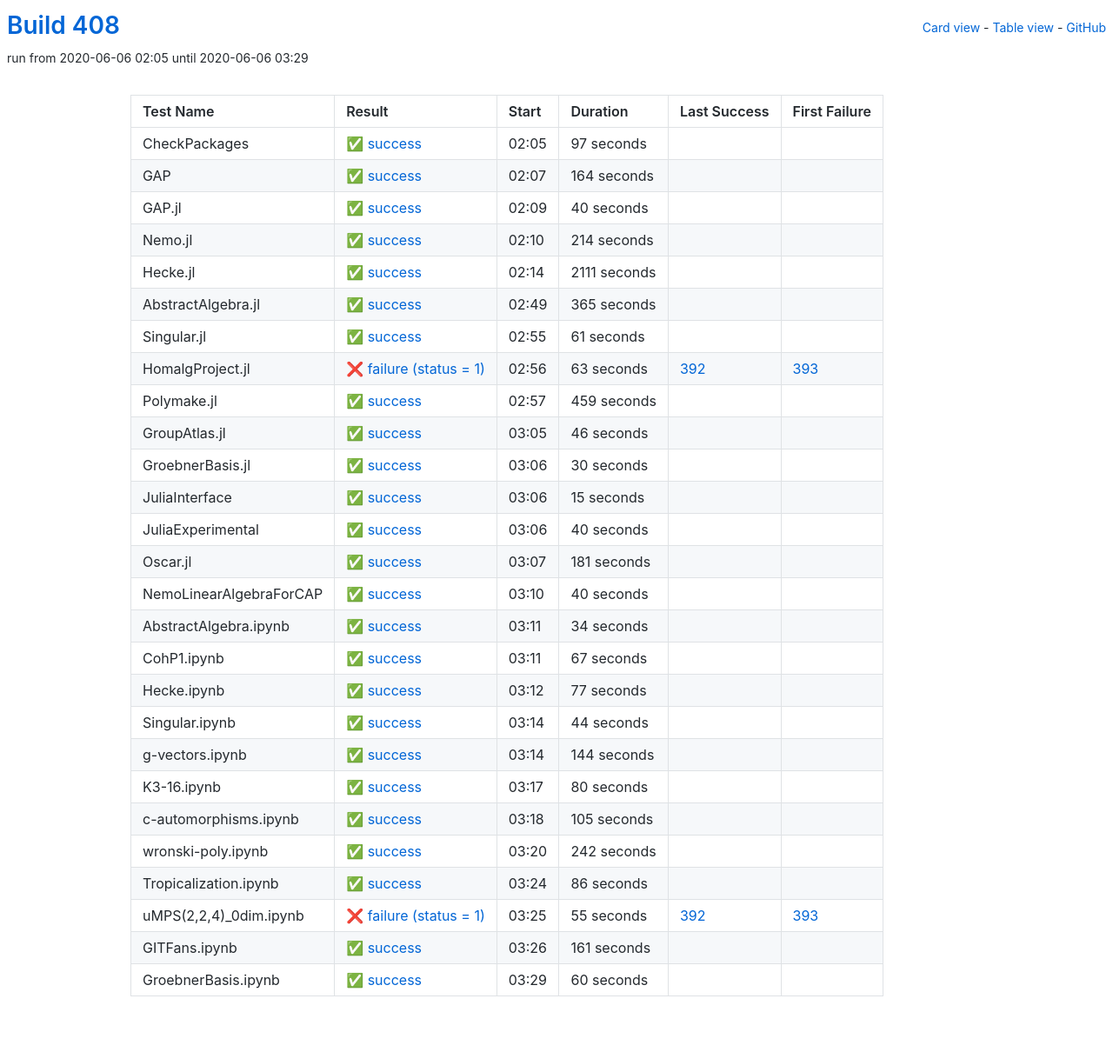
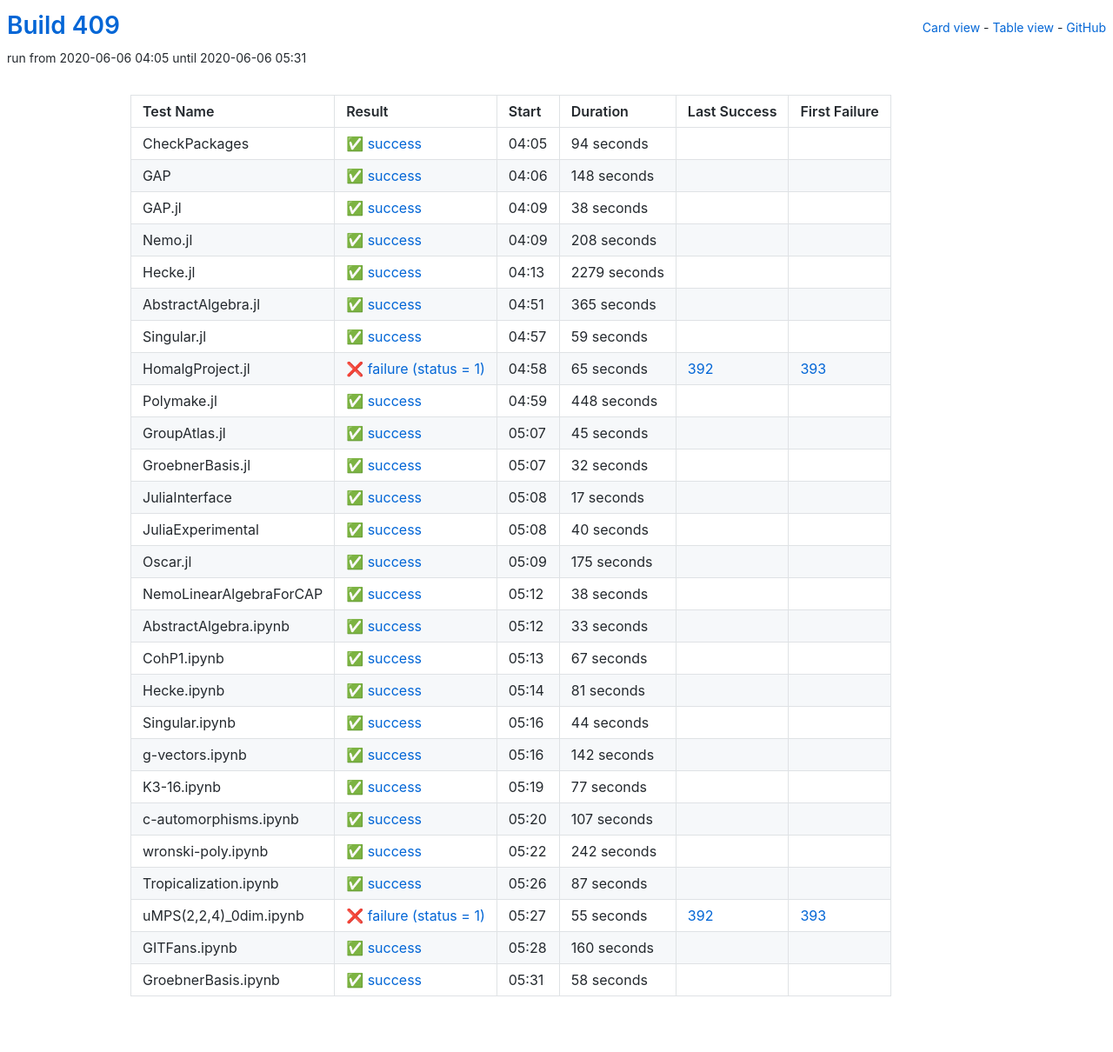
Before and after one commit to oscar-system/oscar-ci-status-1.4, a Jekyll site: the page built from table.html, in a window 1280 px wide. Shown: the whole page at 87% size. Built offline with Jekyll 4.4.1, drawn with Linux system fonts in a browser that asks for light colours.

Commit message:
Build 409

```diff
--- a/_data/ci.yml
+++ b/_data/ci.yml
@@ -1,65 +1,65 @@
-build: 408
-build_url: https://oscarci.mathematik.uni-kl.de/job/oscar-julia-1.4/408/
+build: 409
+build_url: https://oscarci.mathematik.uni-kl.de/job/oscar-julia-1.4/409/
 job: oscar-julia-1.4
 tests:
-- duration: 97
+- duration: 94
   exitcode: 0
   first_failure: false
   first_failure_url: null
   id: checkpackages
   last_success: false
   last_success_url: null
-  log: https://oscarci.mathematik.uni-kl.de/job/oscar-julia-1.4/408/artifact/logs/build-408/CheckPackages.log
+  log: https://oscarci.mathematik.uni-kl.de/job/oscar-julia-1.4/409/artifact/logs/build-409/CheckPackages.log
   name: CheckPackages
-  start: 2020-06-06 02:05
+  start: 2020-06-06 04:05
   status: success
   success: true
-- duration: 164
+- duration: 148
   exitcode: 0
   first_failure: false
   first_failure_url: null
   id: gap
   last_success: false
   last_success_url: null
-  log: https://oscarci.mathematik.uni-kl.de/job/oscar-julia-1.4/408/artifact/logs/build-408/GAP.log
+  log: https://oscarci.mathematik.uni-kl.de/job/oscar-julia-1.4/409/artifact/logs/build-409/GAP.log
   name: GAP
-  start: 2020-06-06 02:07
+  start: 2020-06-06 04:06
   status: success
   success: true
-- duration: 40
+- duration: 38
   exitcode: 0
   first_failure: false
   first_failure_url: null
   id: gap-jl
   last_success: false
   last_success_url: null
-  log: https://oscarci.mathematik.uni-kl.de/job/oscar-julia-1.4/408/artifact/logs/build-408/GAP.jl.log
+  log: https://oscarci.mathematik.uni-kl.de/job/oscar-julia-1.4/409/artifact/logs/build-409/GAP.jl.log
   name: GAP.jl
-  start: 2020-06-06 02:09
+  start: 2020-06-06 04:09
   status: success
   success: true
-- duration: 214
+- duration: 208
   exitcode: 0
   first_failure: false
   first_failure_url: null
   id: nemo-jl
   last_success: false
   last_success_url: null
-  log: https://oscarci.mathematik.uni-kl.de/job/oscar-julia-1.4/408/artifact/logs/build-408/Nemo.jl.log
+  log: https://oscarci.mathematik.uni-kl.de/job/oscar-julia-1.4/409/artifact/logs/build-409/Nemo.jl.log
   name: Nemo.jl
-  start: 2020-06-06 02:10
+  start: 2020-06-06 04:09
   status: success
   success: true
-- duration: 2111
+- duration: 2279
   exitcode: 0
   first_failure: false
   first_failure_url: null
   id: hecke-jl
   last_success: false
   last_success_url: null
-  log: https://oscarci.mathematik.uni-kl.de/job/oscar-julia-1.4/408/artifact/logs/build-408/Hecke.jl.log
+  log: https://oscarci.mathematik.uni-kl.de/job/oscar-julia-1.4/409/artifact/logs/build-409/Hecke.jl.log
   name: Hecke.jl
-  start: 2020-06-06 02:14
+  start: 2020-06-06 04:13
   status: success
   success: true
 - duration: 365
@@ -69,81 +69,81 @@ tests:
   id: abstractalgebra-jl
   last_success: false
   last_success_url: null
-  log: https://oscarci.mathematik.uni-kl.de/job/oscar-julia-1.4/408/artifact/logs/build-408/AbstractAlgebra.jl.log
+  log: https://oscarci.mathematik.uni-kl.de/job/oscar-julia-1.4/409/artifact/logs/build-409/AbstractAlgebra.jl.log
   name: AbstractAlgebra.jl
-  start: 2020-06-06 02:49
+  start: 2020-06-06 04:51
   status: success
   success: true
-- duration: 61
+- duration: 59
   exitcode: 0
   first_failure: false
   first_failure_url: null
   id: singular-jl
   last_success: false
   last_success_url: null
-  log: https://oscarci.mathematik.uni-kl.de/job/oscar-julia-1.4/408/artifact/logs/build-408/Singular.jl.log
+  log: https://oscarci.mathematik.uni-kl.de/job/oscar-julia-1.4/409/artifact/logs/build-409/Singular.jl.log
   name: Singular.jl
-  start: 2020-06-06 02:55
+  start: 2020-06-06 04:57
   status: success
   success: true
-- duration: 63
+- duration: 65
   exitcode: 1
   first_failure: 393
   first_failure_url: https://oscarci.mathematik.uni-kl.de/job/oscar-julia-1.4/393/
   id: homalgproject-jl
   last_success: 392
   last_success_url: https://oscarci.mathematik.uni-kl.de/job/oscar-julia-1.4/392/
-  log: https://oscarci.mathematik.uni-kl.de/job/oscar-julia-1.4/408/artifact/logs/build-408/HomalgProject.jl.log
+  log: https://oscarci.mathematik.uni-kl.de/job/oscar-julia-1.4/409/artifact/logs/build-409/HomalgProject.jl.log
   name: HomalgProject.jl
-  start: 2020-06-06 02:56
+  start: 2020-06-06 04:58
   status: failure
   success: false
-- duration: 459
+- duration: 448
   exitcode: 0
   first_failure: false
   first_failure_url: null
   id: polymake-jl
   last_success: false
   last_success_url: null
-  log: https://oscarci.mathematik.uni-kl.de/job/oscar-julia-1.4/408/artifact/logs/build-408/Polymake.jl.log
+  log: https://oscarci.mathematik.uni-kl.de/job/oscar-julia-1.4/409/artifact/logs/build-409/Polymake.jl.log
   name: Polymake.jl
-  start: 2020-06-06 02:57
+  start: 2020-06-06 04:59
   status: success
   success: true
-- duration: 46
+- duration: 45
   exitcode: 0
   first_failure: false
   first_failure_url: null
   id: groupatlas-jl
   last_success: false
   last_success_url: null
-  log: https://oscarci.mathematik.uni-kl.de/job/oscar-julia-1.4/408/artifact/logs/build-408/GroupAtlas.jl.log
+  log: https://oscarci.mathematik.uni-kl.de/job/oscar-julia-1.4/409/artifact/logs/build-409/GroupAtlas.jl.log
   name: GroupAtlas.jl
-  start: 2020-06-06 03:05
+  start: 2020-06-06 05:07
   status: success
   success: true
-- duration: 30
+- duration: 32
   exitcode: 0
   first_failure: false
   first_failure_url: null
   id: groebnerbasis-jl
   last_success: false
   last_success_url: null
-  log: https://oscarci.mathematik.uni-kl.de/job/oscar-julia-1.4/408/artifact/logs/build-408/GroebnerBasis.jl.log
+  log: https://oscarci.mathematik.uni-kl.de/job/oscar-julia-1.4/409/artifact/logs/build-409/GroebnerBasis.jl.log
   name: GroebnerBasis.jl
-  start: 2020-06-06 03:06
+  start: 2020-06-06 05:07
   status: success
   success: true
-- duration: 15
+- duration: 17
   exitcode: 0
   first_failure: false
   first_failure_url: null
   id: juliainterface
   last_success: false
   last_success_url: null
-  log: https://oscarci.mathematik.uni-kl.de/job/oscar-julia-1.4/408/artifact/logs/build-408/JuliaInterface.log
+  log: https://oscarci.mathematik.uni-kl.de/job/oscar-julia-1.4/409/artifact/logs/build-409/JuliaInterface.log
   name: JuliaInterface
-  start: 2020-06-06 03:06
+  start: 2020-06-06 05:08
   status: success
   success: true
 - duration: 40
@@ -153,45 +153,45 @@ tests:
   id: juliaexperimental
   last_success: false
   last_success_url: null
-  log: https://oscarci.mathematik.uni-kl.de/job/oscar-julia-1.4/408/artifact/logs/build-408/JuliaExperimental.log
+  log: https://oscarci.mathematik.uni-kl.de/job/oscar-julia-1.4/409/artifact/logs/build-409/JuliaExperimental.log
   name: JuliaExperimental
-  start: 2020-06-06 03:06
+  start: 2020-06-06 05:08
   status: success
   success: true
-- duration: 181
+- duration: 175
   exitcode: 0
   first_failure: false
   first_failure_url: null
   id: oscar-jl
   last_success: false
   last_success_url: null
-  log: https://oscarci.mathematik.uni-kl.de/job/oscar-julia-1.4/408/artifact/logs/build-408/Oscar.jl.log
+  log: https://oscarci.mathematik.uni-kl.de/job/oscar-julia-1.4/409/artifact/logs/build-409/Oscar.jl.log
   name: Oscar.jl
-  start: 2020-06-06 03:07
+  start: 2020-06-06 05:09
   status: success
   success: true
-- duration: 40
+- duration: 38
   exitcode: 0
   first_failure: false
   first_failure_url: null
   id: nemolinearalgebraforcap
   last_success: false
   last_success_url: null
-  log: https://oscarci.mathematik.uni-kl.de/job/oscar-julia-1.4/408/artifact/logs/build-408/NemoLinearAlgebraForCAP.log
+  log: https://oscarci.mathematik.uni-kl.de/job/oscar-julia-1.4/409/artifact/logs/build-409/NemoLinearAlgebraForCAP.log
   name: NemoLinearAlgebraForCAP
-  start: 2020-06-06 03:10
+  start: 2020-06-06 05:12
   status: success
   success: true
-- duration: 34
+- duration: 33
   exitcode: 0
   first_failure: false
   first_failure_url: null
   id: abstractalgebra-ipynb
   last_success: false
   last_success_url: null
-  log: https://oscarci.mathematik.uni-kl.de/job/oscar-julia-1.4/408/artifact/logs/build-408/AbstractAlgebra.ipynb.log
+  log: https://oscarci.mathematik.uni-kl.de/job/oscar-julia-1.4/409/artifact/logs/build-409/AbstractAlgebra.ipynb.log
   name: AbstractAlgebra.ipynb
-  start: 2020-06-06 03:11
+  start: 2020-06-06 05:12
   status: success
   success: true
 - duration: 67
@@ -201,21 +201,21 @@ tests:
   id: cohp1-ipynb
   last_success: false
   last_success_url: null
-  log: https://oscarci.mathematik.uni-kl.de/job/oscar-julia-1.4/408/artifact/logs/build-408/CohP1.ipynb.log
+  log: https://oscarci.mathematik.uni-kl.de/job/oscar-julia-1.4/409/artifact/logs/build-409/CohP1.ipynb.log
   name: CohP1.ipynb
-  start: 2020-06-06 03:11
+  start: 2020-06-06 05:13
   status: success
   success: true
-- duration: 77
+- duration: 81
   exitcode: 0
   first_failure: false
   first_failure_url: null
   id: hecke-ipynb
   last_success: false
   last_success_url: null
-  log: https://oscarci.mathematik.uni-kl.de/job/oscar-julia-1.4/408/artifact/logs/build-408/Hecke.ipynb.log
+  log: https://oscarci.mathematik.uni-kl.de/job/oscar-julia-1.4/409/artifact/logs/build-409/Hecke.ipynb.log
   name: Hecke.ipynb
-  start: 2020-06-06 03:12
+  start: 2020-06-06 05:14
   status: success
   success: true
 - duration: 44
@@ -225,45 +225,45 @@ tests:
   id: singular-ipynb
   last_success: false
   last_success_url: null
-  log: https://oscarci.mathematik.uni-kl.de/job/oscar-julia-1.4/408/artifact/logs/build-408/Singular.ipynb.log
+  log: https://oscarci.mathematik.uni-kl.de/job/oscar-julia-1.4/409/artifact/logs/build-409/Singular.ipynb.log
   name: Singular.ipynb
-  start: 2020-06-06 03:14
+  start: 2020-06-06 05:16
   status: success
   success: true
-- duration: 144
+- duration: 142
   exitcode: 0
   first_failure: false
   first_failure_url: null
   id: g-vectors-ipynb
   last_success: false
   last_success_url: null
-  log: https://oscarci.mathematik.uni-kl.de/job/oscar-julia-1.4/408/artifact/logs/build-408/g-vectors.ipynb.log
+  log: https://oscarci.mathematik.uni-kl.de/job/oscar-julia-1.4/409/artifact/logs/build-409/g-vectors.ipynb.log
   name: g-vectors.ipynb
-  start: 2020-06-06 03:14
+  start: 2020-06-06 05:16
   status: success
   success: true
-- duration: 80
+- duration: 77
   exitcode: 0
   first_failure: false
   first_failure_url: null
   id: k3-16-ipynb
   last_success: false
   last_success_url: null
-  log: https://oscarci.mathematik.uni-kl.de/job/oscar-julia-1.4/408/artifact/logs/build-408/K3-16.ipynb.log
+  log: https://oscarci.mathematik.uni-kl.de/job/oscar-julia-1.4/409/artifact/logs/build-409/K3-16.ipynb.log
   name: K3-16.ipynb
-  start: 2020-06-06 03:17
+  start: 2020-06-06 05:19
   status: success
   success: true
-- duration: 105
+- duration: 107
   exitcode: 0
   first_failure: false
   first_failure_url: null
   id: c-automorphisms-ipynb
   last_success: false
   last_success_url: null
-  log: https://oscarci.mathematik.uni-kl.de/job/oscar-julia-1.4/408/artifact/logs/build-408/c-automorphisms.ipynb.log
+  log: https://oscarci.mathematik.uni-kl.de/job/oscar-julia-1.4/409/artifact/logs/build-409/c-automorphisms.ipynb.log
   name: c-automorphisms.ipynb
-  start: 2020-06-06 03:18
+  start: 2020-06-06 05:20
   status: success
   success: true
 - duration: 242
@@ -273,21 +273,21 @@ tests:
   id: wronski-poly-ipynb
   last_success: false
   last_success_url: null
-  log: https://oscarci.mathematik.uni-kl.de/job/oscar-julia-1.4/408/artifact/logs/build-408/wronski-poly.ipynb.log
+  log: https://oscarci.mathematik.uni-kl.de/job/oscar-julia-1.4/409/artifact/logs/build-409/wronski-poly.ipynb.log
   name: wronski-poly.ipynb
-  start: 2020-06-06 03:20
+  start: 2020-06-06 05:22
   status: success
   success: true
-- duration: 86
+- duration: 87
   exitcode: 0
   first_failure: false
   first_failure_url: null
   id: tropicalization-ipynb
   last_success: false
   last_success_url: null
-  log: https://oscarci.mathematik.uni-kl.de/job/oscar-julia-1.4/408/artifact/logs/build-408/Tropicalization.ipynb.log
+  log: https://oscarci.mathematik.uni-kl.de/job/oscar-julia-1.4/409/artifact/logs/build-409/Tropicalization.ipynb.log
   name: Tropicalization.ipynb
-  start: 2020-06-06 03:24
+  start: 2020-06-06 05:26
   status: success
   success: true
 - duration: 55
@@ -297,32 +297,32 @@ tests:
   id: umps-2-2-4-0dim-ipynb
   last_success: 392
   last_success_url: https://oscarci.mathematik.uni-kl.de/job/oscar-julia-1.4/392/
-  log: https://oscarci.mathematik.uni-kl.de/job/oscar-julia-1.4/408/artifact/logs/build-408/uMPS-2-2-4-_0dim.ipynb.log
+  log: https://oscarci.mathematik.uni-kl.de/job/oscar-julia-1.4/409/artifact/logs/build-409/uMPS-2-2-4-_0dim.ipynb.log
   name: uMPS(2,2,4)_0dim.ipynb
-  start: 2020-06-06 03:25
+  start: 2020-06-06 05:27
   status: failure
   success: false
-- duration: 161
+- duration: 160
   exitcode: 0
   first_failure: false
   first_failure_url: null
   id: gitfans-ipynb
   last_success: false
   last_success_url: null
-  log: https://oscarci.mathematik.uni-kl.de/job/oscar-julia-1.4/408/artifact/logs/build-408/GITFans.ipynb.log
+  log: https://oscarci.mathematik.uni-kl.de/job/oscar-julia-1.4/409/artifact/logs/build-409/GITFans.ipynb.log
   name: GITFans.ipynb
-  start: 2020-06-06 03:26
+  start: 2020-06-06 05:28
   status: success
   success: true
-- duration: 60
+- duration: 58
   exitcode: 0
   first_failure: false
   first_failure_url: null
   id: groebnerbasis-ipynb
   last_success: false
   last_success_url: null
-  log: https://oscarci.mathematik.uni-kl.de/job/oscar-julia-1.4/408/artifact/logs/build-408/GroebnerBasis.ipynb.log
+  log: https://oscarci.mathematik.uni-kl.de/job/oscar-julia-1.4/409/artifact/logs/build-409/GroebnerBasis.ipynb.log
   name: GroebnerBasis.ipynb
-  start: 2020-06-06 03:29
+  start: 2020-06-06 05:31
   status: success
   success: true
```
Also changed, not shown: README.md.
